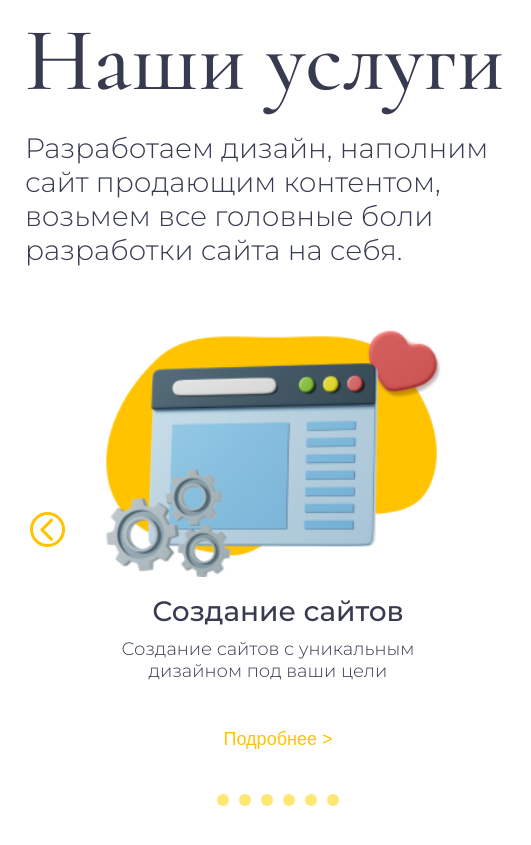
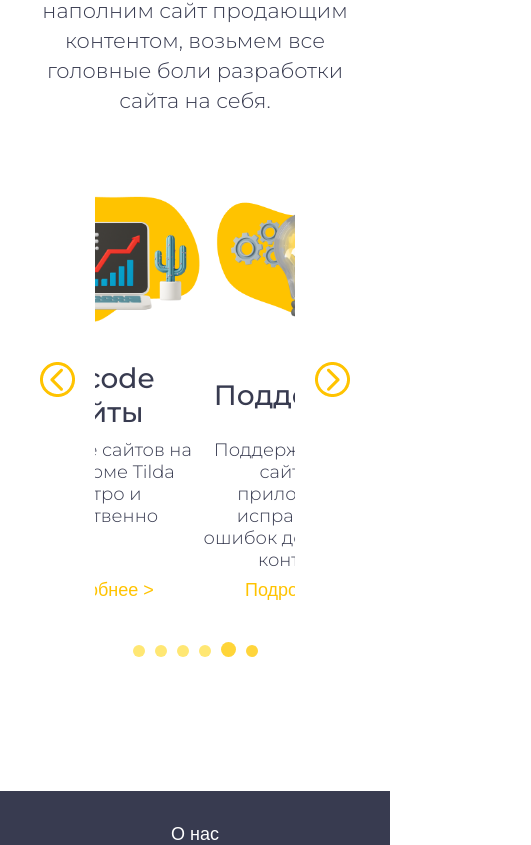
Before and after one commit to n1qcode/web-sale, a React (Create React App) app: page / in a window 390 px wide. Shown: the part 1899-2744 px from the top of the page, 531 px wide, since content can reach past the window. Built offline with nearby package versions, Linux system fonts and the light colour scheme.

Commit message:
slider has been done

```diff
--- a/src/components/Slider/Slider.module.css
+++ b/src/components/Slider/Slider.module.css
@@ -26,6 +26,7 @@
 .sliderDots {
     text-align: center;
     grid-area: dots;
+    margin-bottom: 50px;
 }
 
 .dot {
@@ -119,6 +120,12 @@
     }
 }
 
+@media (max-width: 1353px) {
+    .sliderBlock {
+        margin-top: 30px;
+    }
+}
+
 @media (max-width: 960px) {
     .sliderBlock {
         grid-template-columns: auto 506px auto;
@@ -128,6 +135,14 @@
     .imgs {
         overflow: hidden;
         flex-basis: 387px;
+    }
+
+    .header {
+        text-align: center;
+    }
+
+    .text {
+        text-align: center;
     }
 
     .sliderHeader {
@@ -142,3 +157,47 @@
         margin: 0 auto;
     }
 }
+
+@media (max-width: 575px) {
+    .sliderBlock {
+        grid-template-columns: auto 319px auto;
+        margin-left: 0;
+    }
+
+    .imgs {
+        overflow: hidden;
+        flex-basis: 200px;
+    }
+
+    .imgs ul li img {
+        width: 200px;
+        height: 200px;
+    }
+
+    .imgs ul li {
+        margin: 0;
+    }
+
+    .sliderHeader {
+        height: 68px;
+        align-items: center;
+        display: flex;
+        justify-content: center;
+    }
+
+    .sliderText {
+        width: 200px;
+        height: 140px;
+        margin: 0;
+    }
+
+    .text {
+        font-size: 21px;
+        line-height: 30px;
+    }
+
+    .header {
+        font-size: 50px;
+        line-height: 50px;
+    }
+}
--- a/src/components/Slider/Slider.tsx
+++ b/src/components/Slider/Slider.tsx
@@ -11,44 +11,77 @@ import cn from "classnames";
 import {Htag} from "../Htag/Htag";
 import {P} from "../P/P";
 import {useMathMedia} from "../../hooks/useMathMedia";
-import {FC, useState} from "react";
+import {FC, useEffect, useRef, useState} from "react";
 
-const IMG_WIDTH = 387;
+const [IMG_WIDTH_BIG, IMG_WIDTH_SMALL]: number[] = [387, 200];
 
 export const Slider: FC<SliderProps> = () => {
     const [value, setValue] = useState(0);
-    const { isMobile } = useMathMedia();
+    const [side, setSide] = useState('left');
+    const {isMobile, isTablet, isDesktop} = useMathMedia();
+    const intervalRef = useRef<ReturnType<typeof setInterval> | undefined>();
+    const sliderValuesRef = useRef({value, side, isMobile, isTablet, isDesktop});
 
-    // const img = [
-    //     <img key={slide1} src={slide1} alt=''/>,
-    //     <img key={slide2} src={slide2} alt=''/>,
-    //     <img key={slide3} src={slide3} alt=''/>,
-    //     <img key={slide4} src={slide4} alt=''/>,
-    //     <img key={slide5} src={slide5} alt=''/>,
-    //     <img key={slide6} src={slide6} alt=''/>
-    // ];
+    useEffect(() => {
+        intervalRef.current = setInterval(() => {
+            setupSide();
+        }, 1000);
+        return () => clearInterval(intervalRef.current);
+    }, []);
 
-    // Индекс текущего слайда
-//     const [activeIndex, setActiveIndex] = useState(0);
-//
-//     const intervalRef = useRef<ReturnType<typeof setInterval> | undefined>();
-//
-// // Хук Effect
-//     useEffect(() => {
-//         // Запускаем интервал
-//         intervalRef.current = setInterval(() => {
-//             // Меняем состояние
-//             setActiveIndex((current) => {
-//                 // Вычисляем и возвращаем индекс следующего слайда, который должен вывестись
-//                 return current === img.length - 1 ? 0 : current + 1;
-//             });
-//         }, 3000);
-// // Выключаем интервал
-//         return () => clearInterval(intervalRef.current);
-//     }, []);
+    useEffect(() => {
+        sliderValuesRef.current = {value, side, isMobile, isTablet, isDesktop};
+    }, [value, side, isMobile, isTablet, isDesktop]);
 
-    const prevSlide = () => value < 3 && setValue(value + 1);
+    function setupSide() {
+        const {value, side, isMobile, isTablet, isDesktop} = sliderValuesRef.current;
+        if (isMobile || isTablet) {
+            if (value === 5) {
+                setSide('left');
+                setValue((current) => current - 1);
+            } else if (value === 0) {
+                setSide('right');
+                setValue((current) => current + 1);
+            } else if (side === 'left') {
+                setValue((current) => current - 1);
+            } else if (side === 'right') {
+                setValue((current) => current + 1);
+            }
+        } else if (isDesktop) {
+            if (value === 4) {
+                setSide('left');
+                setValue((current) => current - 1);
+            } else if (value === 0) {
+                setSide('right');
+                setValue((current) => current + 1);
+            } else if (side === 'left') {
+                setValue((current) => current - 1);
+            } else if (side === 'right') {
+                setValue((current) => current + 1);
+            }
+        } else {
+            if (value === 3) {
+                setSide('left');
+                setValue((current) => current - 1);
+            } else if (value === 0) {
+                setSide('right');
+                setValue((current) => current + 1);
+            } else if (side === 'left') {
+                setValue((current) => current - 1);
+            } else if (side === 'right') {
+                setValue((current) => current + 1);
+            }
+        }
+    }
+
+    const prevSlide = () => value < sliderValue() && setValue(value + 1);
     const nextSlide = () => value !== 0 && setValue(value - 1);
+    const sliderValue = (): number => {
+        if (isMobile) return 5;
+        else if (isTablet) return 5;
+        else if (isDesktop) return 4;
+        else return 3;
+    };
 
     return (
         <div className={styles.sliderBlock}>
@@ -58,10 +91,10 @@ export const Slider: FC<SliderProps> = () => {
             </P>
             <div className={styles.slider}>
                 <Button className={`${cn({
-                    [styles.hidden]: value === 3,
+                    [styles.hidden]: value === sliderValue(),
                 })} ${styles.btnLeft}`} appearance="ghost" arrow='left' onClick={prevSlide}></Button>
                 <div className={styles.imgs}>
-                    <ul style={{transform: `translateX(-${value * IMG_WIDTH}px)`}}>
+                    <ul style={{transform: `translateX(-${value * (isMobile ? IMG_WIDTH_SMALL : IMG_WIDTH_BIG)}px)`}}>
                         <li>
                             <img src={slide1} alt="slide4"/>
                             <Htag tag='h3' className={styles.sliderHeader}>Создание сайтов</Htag>
@@ -116,26 +149,26 @@ export const Slider: FC<SliderProps> = () => {
                     [styles.hidden]: value === 0,
                 })} ${styles.btnRight}`} appearance="ghost" arrow='right' onClick={nextSlide}></Button>
             </div>
-            {isMobile &&
+            {(isMobile || isTablet) &&
                 <div className={styles.sliderDots}>
                 <span className={`${styles.dot} ${cn({
+                    [styles.dotActive]: value === 0
+                })}`} onClick={() => setValue(0)}></span>
+                    <span className={`${styles.dot} ${cn({
                         [styles.dotActive]: value === 1
-                })}`} onClick={() => console.log('hello')}></span>
+                    })}`} onClick={() => setValue(1)}></span>
                     <span className={`${styles.dot} ${cn({
                         [styles.dotActive]: value === 2
-                })}`} onClick={() => console.log('hello')}></span>
+                    })}`} onClick={() => setValue(2)}></span>
                     <span className={`${styles.dot} ${cn({
                         [styles.dotActive]: value === 3
-                })}`} onClick={() => console.log('hello')}></span>
+                    })}`} onClick={() => setValue(3)}></span>
                     <span className={`${styles.dot} ${cn({
                         [styles.dotActive]: value === 4
-                })}`} onClick={() => console.log('hello')}></span>
+                    })}`} onClick={() => setValue(4)}></span>
                     <span className={`${styles.dot} ${cn({
                         [styles.dotActive]: value === 5
-                })}`} onClick={() => console.log('hello')}></span>
-                <span className={`${styles.dot} ${cn({
-                    [styles.dotActive]: value === 6
-                })}`} onClick={() => console.log('hello')}></span>
+                    })}`} onClick={() => setValue(5)}></span>
                 </div>
             }
         </div>
--- a/src/hooks/useMathMedia.tsx
+++ b/src/hooks/useMathMedia.tsx
@@ -1,13 +1,14 @@
 import {useState, useLayoutEffect} from "react";
 
 const queries = [
-    '(max-width: 960px)',
-    '(min-width: 767px) and (max-width: 1199px)',
-    '(min-width: 1200px)'
+    '(max-width: 560px)',
+    '(min-width: 561px) and (max-width: 960px)',
+    '(min-width: 961px) and (max-width: 1423px)',
+    '(min-width: 1424px)'
 ];
 
-export const useMathMedia = (): {isMobile: boolean, isTablet: boolean, isDesktop: boolean} => {
-    // if (typeof window === 'undefined') return {}; // in case SSR
+export const useMathMedia = (): {isMobile: boolean, isTablet: boolean, isDesktop: boolean, isWideScreen: boolean} | Record<string, never> => {
+    if (typeof window === 'undefined') return {}; // in case SSR
 
     const mediaQueryLists = queries.map(query => matchMedia(query));
 
@@ -23,15 +24,12 @@ export const useMathMedia = (): {isMobile: boolean, isTablet: boolean, isDesktop
         return () => mediaQueryLists.forEach(mql => mql.removeEventListener('change', handler));
     });
 
-
-    // return ['isMobile', 'isTablet', 'isDesktop'].reduce((acc, screen, index) => ({
-    //     ...acc,
-    //     [screen]: values[index]
-    // }), {});
-
+    const [isMobile, isTablet, isDesktop, isWideScreen] = values;
+    // console.log(isMobile, isTablet, isDesktop, isWideScreen);
     return {
-        'isMobile': values[0],
-        'isTablet': values[1],
-        'isDesktop': values[2]
+        isMobile,
+        isTablet,
+        isDesktop,
+        isWideScreen
     };
 };
--- a/src/layout/Layout.module.css
+++ b/src/layout/Layout.module.css
@@ -143,11 +143,14 @@
 			"header"
 			"body"
 			"footer";
+
+		gap: 50px 0;
 	}
 
 	.helpIconRightBlackHeader {
-		top: -115px;
+		top: -5px;
 		width: 405px;
+		height: 146px;
 	}
 
 	.helpIconLeftBlack {
@@ -168,18 +171,16 @@
 }
 
 @media (max-width: 575px) {
+	.wrapper {
+		gap: 80px 0;
+	}
+
 	.header {
 		grid-template-columns: 132px auto 360px;
 	}
 
 	.helpIconRightBlackHeader {
-		top: -107px;
-		width: 580px;
+		top: -7px;
+		width: 910px;
 	}
 }
-
-@media (max-width: 400px) {
-	.helpIconRightBlackHeader {
-		width: 418px;
-	}
-}
```
Also changed, not shown: src/reportWebVitals.ts (deleted, +0 -15 lines). Lines whose indentation alone changed are shown as unchanged.
